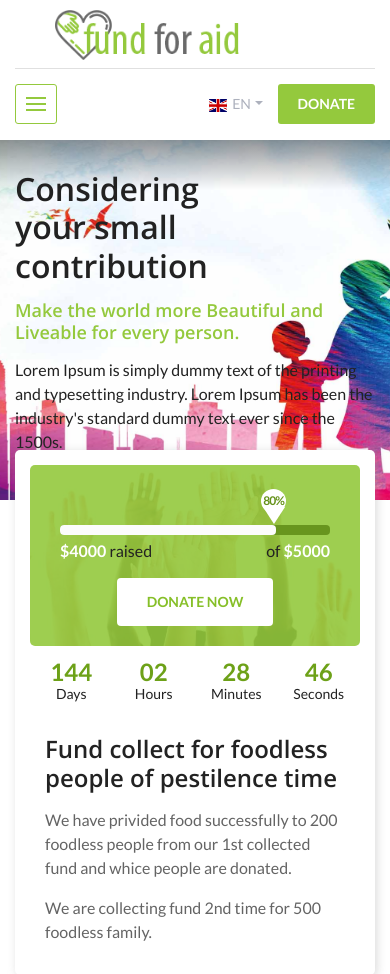
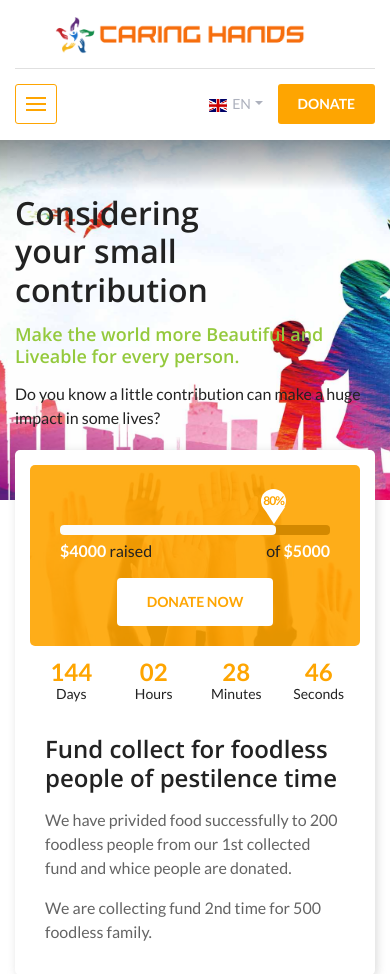
Before and after one commit to noob-coder-elseif/myapp, a Django app: page / in a window 390 px wide. Shown: the top 974 px of the page. Run offline with Django 3.2, Linux system fonts and the light colour scheme; some libraries are stand-ins or nearby versions.

Commit message:
second commit

```diff
--- a/myapp/settings.py
+++ b/myapp/settings.py
@@ -23,7 +23,7 @@ BASE_DIR = Path(__file__).resolve().parent.parent
 SECRET_KEY = '=t+32yx_g81l%z$kt=o&*3uklr+#x9sp@u0x6$k*e-^@zrqi%h'
 
 # SECURITY WARNING: don't run with debug turned on in production!
-DEBUG = False
+DEBUG = True
 
 ALLOWED_HOSTS = ['127.0.0.1']
 
--- a/static/website/assets/css/color-yellow.css
+++ b/static/website/assets/css/color-yellow.css
@@ -1,7 +1,7 @@
 @charset "utf-8";
 
 .logo a {
-	background-image:url(../images/logo-yellow-white.png);
+	background-image:url(../images/logo-green-white.png);
 }
 .site-preloader-wrapper:before, .site-preloader-wrapper:after {
 	background: #b40046;
@@ -36,6 +36,6 @@
 }
 .ico-video:before{background-color:#ffb732;}
 @media only screen and (max-width: 991px) {
-.header-block .logo a{background-image:url(../images/logo-yellow.png);}
+.header-block .logo a{background-image:url(../images/logo-green-white.png);}
 .social-block{border-top-color:#fdd489;}
 }
--- a/static/website/assets/css/responsive.css
+++ b/static/website/assets/css/responsive.css
@@ -47,7 +47,7 @@ header:before {
 	background-color: #fff;
 }
 .header-block .logo a {
-	background-image: url(../images/logo-green.png);
+	background-image: url(../images/logo-green-white.png);
 }
 .featured-fund {
 	flex-wrap: wrap;
--- a/website/templates/index.html
+++ b/website/templates/index.html
@@ -35,6 +35,9 @@
 
 <!-- Responsive CSS -->
 <link rel="stylesheet" href="{% static 'website/assets/css/responsive.css' %}">
+
+<!-- Red yellow CSS -->
+<link rel="stylesheet" href="{% static 'website/assets/css/color-yellow.css' %}">
 
 <!-- jQuery -->
 <script src="{% static 'website/assets/js/jquery-3.4.1.min.js' %}"></script>
@@ -112,7 +115,7 @@
                     <h2>Considering <br>
                       your small contribution</h2>
                     <h3>Make the world more Beautiful and Liveable for every person.</h3>
-                    <p>Lorem Ipsum is simply dummy text of the printing and typesetting industry. Lorem Ipsum has been the industry's standard dummy text ever since the 1500s.</p>
+                    <p>Do you know a little contribution can make a huge impact in some lives?</p>
                   </div>
                 </div>
               </div>
```
Also changed, not shown: static/website/assets/images/logo-green-white.png, 1 other file.
